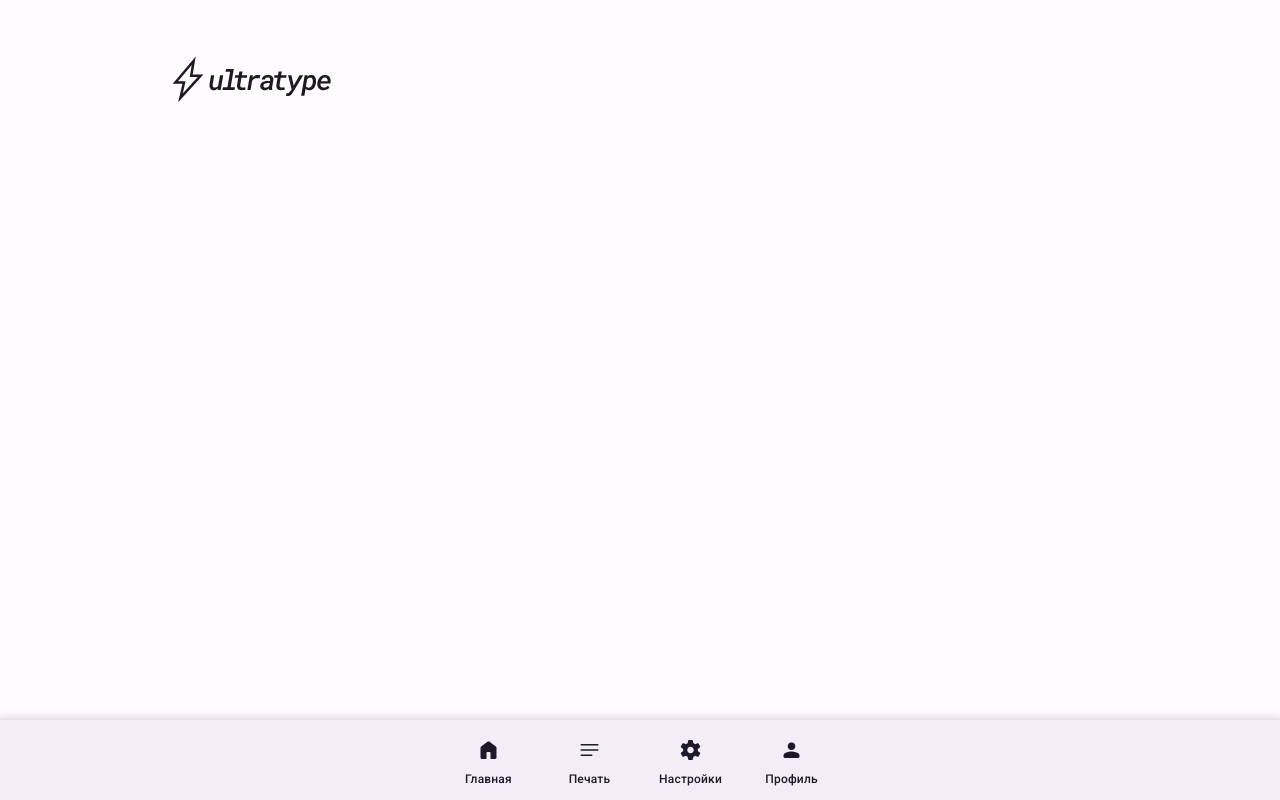
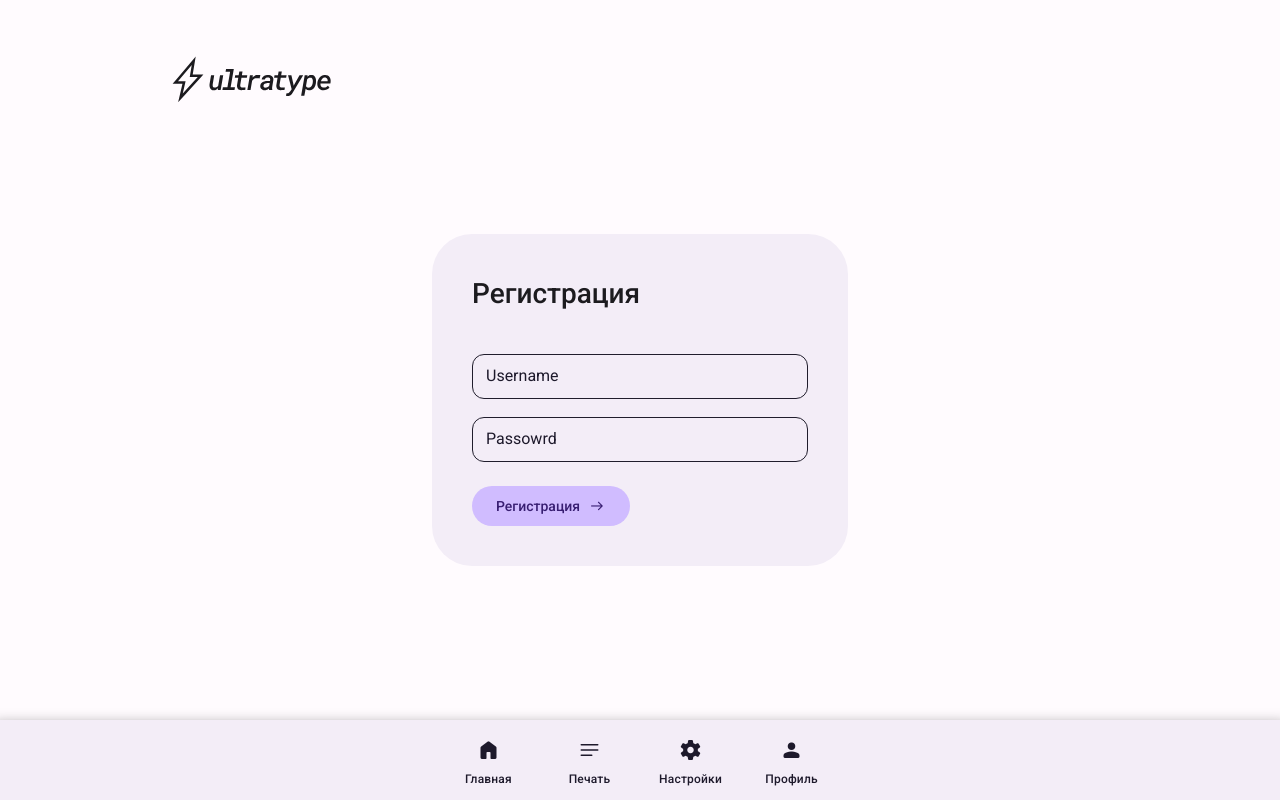
Before and after one commit to PoSayDone/ultratype_react, a React (Vite) app: page /register in a window 1280 px wide. Built offline with nearby package versions, Linux system fonts and the light colour scheme.

Commit message:
Добавил страничку регистрации на основе странички Login

```diff
--- a/src/App.tsx
+++ b/src/App.tsx
@@ -81,10 +81,12 @@ function App() {
                             <Route
                                 path="/login"
                                 element={
-                                    <Login
+                                    <Login title={'Вход'}
                                     />
                                 }
                             />
+                            <Route path="/register"
+                                   element = {<Login title={'Регистрация'}/>}/>
                         </Routes>
                     </AnimatePresence>
                 </main>
--- a/src/components/Button.tsx
+++ b/src/components/Button.tsx
@@ -1,11 +1,13 @@
 import React from 'react'
 
-type Props = {}
+type Props = {
+    title: string
+}
 
 const Button = (props: Props) => {
     return (
         <button className="button">
-            Войти
+            {props.title}
             <span className="material-symbols-rounded">
                 arrow_right_alt
             </span>
--- a/src/views/Login/Login.tsx
+++ b/src/views/Login/Login.tsx
@@ -4,15 +4,18 @@ import Heading from '../../components/Heading/Heading'
 import "./Login.scss"
 import Button from '../../components/Button'
 import { Link } from 'react-router-dom'
+import {RegisterLink} from "./RegisterLink";
 
-type Props = {}
+type Props = {
+    title: string
+}
 
 const Login = (props: Props) => {
     return (
         <motion.div className="container">
             <div className="auth-block">
                 <Heading headingLevel={"h1"} className="auth-block__title">
-                    Вход
+                    {props.title}
                 </Heading>
                 <div className="auth-block__inputs">
                     <div className="auth-block__input">
@@ -21,13 +24,11 @@ const Login = (props: Props) => {
                     </div>
                     <div className="auth-block__input">
                         <input/>
-                        <label>Username</label>
+                        <label>Passowrd</label>
                     </div>
                 </div>
-                <Button/>
-                <div className="auth-block__register-text">
-                    Нет аккаунта? <Link to={'/register'}>Зарегистрируйтесь</Link>
-                </div>
+                <Button title = {props.title}/>
+                {props.title === 'Вход' ? <RegisterLink/> : ""}
             </div>
         </motion.div>
     )
--- /dev/null
+++ b/src/views/Login/RegisterLink.tsx
@@ -0,0 +1,10 @@
+import {Link} from "react-router-dom";
+import React from "react";
+
+export const RegisterLink = () => {
+	return (
+		<div className="auth-block__register-text">
+			Нет аккаунта? <Link to={'/register'}>Зарегистрируйтесь</Link>
+		</div>
+	)
+}
```
